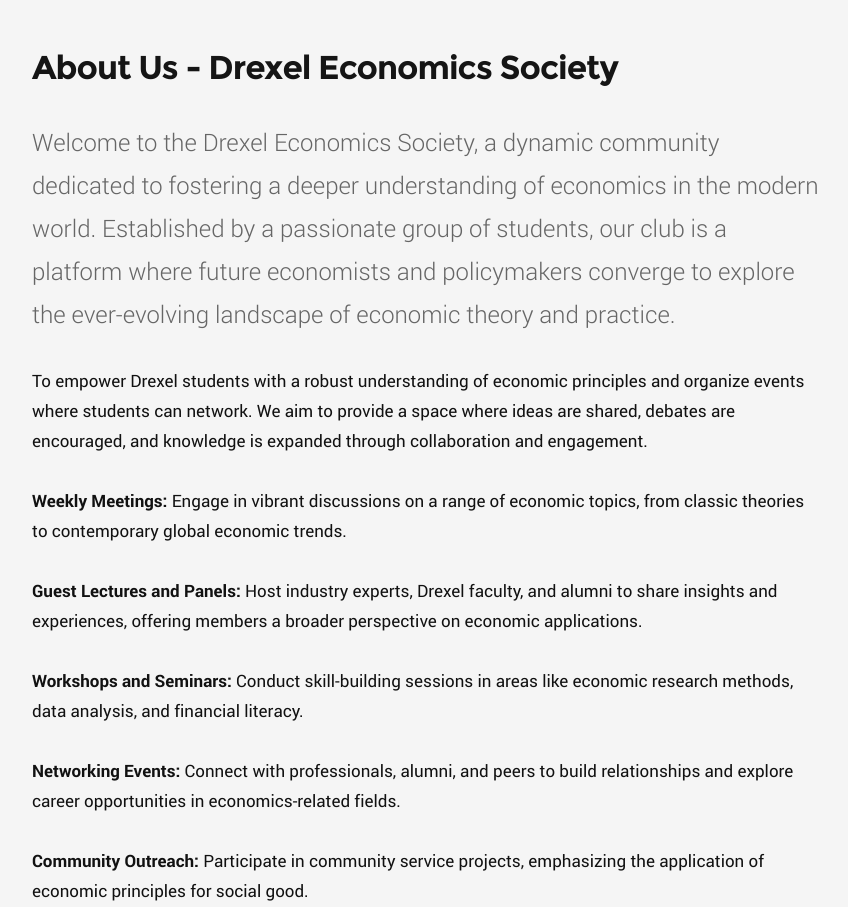
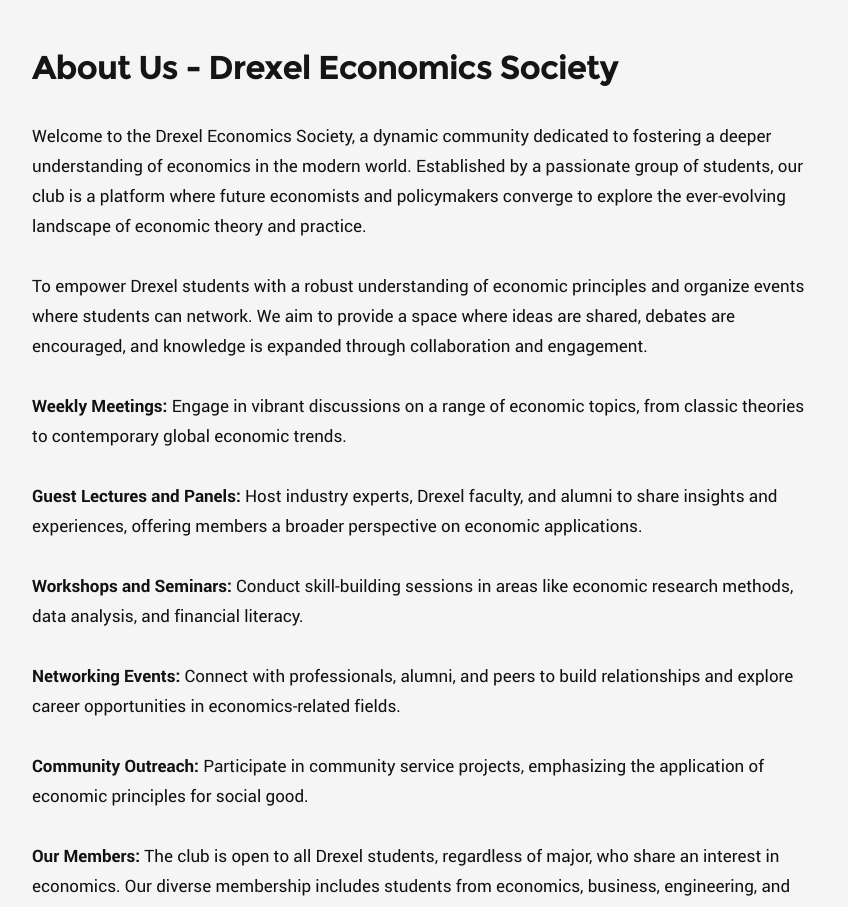
Before and after one commit to quangminhtrinh/drexeleconomicssociety, a website: page about.html in a window 1280 px wide. Shown: the part 881-1788 px from the top of the page, without its empty margins (213-1061 px from the left). Drawn offline with Linux system fonts and the light colour scheme; files whose address does not match are found by name.

Commit message:
Made 1 change

```diff
--- a/about.html
+++ b/about.html
@@ -95,7 +95,8 @@
 
 						<h1 class="entry-title add-bottom">About Us - Drexel Economics Society </h1>
 
-						<p class="lead">Welcome to the Drexel Economics Society, a dynamic community dedicated to fostering a deeper understanding of economics in the modern world. Established by a passionate group of students, our club is a platform where future economists and policymakers converge to explore the ever-evolving landscape of economic theory and practice.</p>
+						<!-- First Paragraph -->
+						<p>Welcome to the Drexel Economics Society, a dynamic community dedicated to fostering a deeper understanding of economics in the modern world. Established by a passionate group of students, our club is a platform where future economists and policymakers converge to explore the ever-evolving landscape of economic theory and practice.</p>
 
 						<p>To empower Drexel students with a robust understanding of economic principles and organize events where students can network. We aim to provide a space where ideas are shared, debates are encouraged, and knowledge is expanded through collaboration and engagement.
 
```
